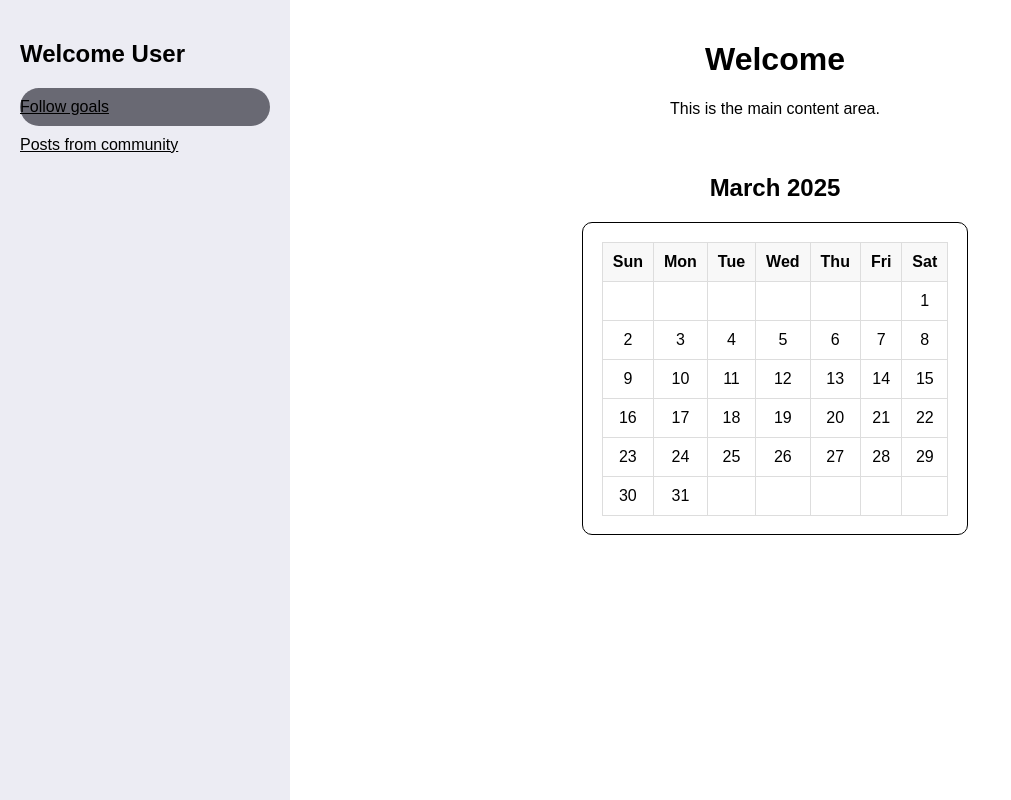
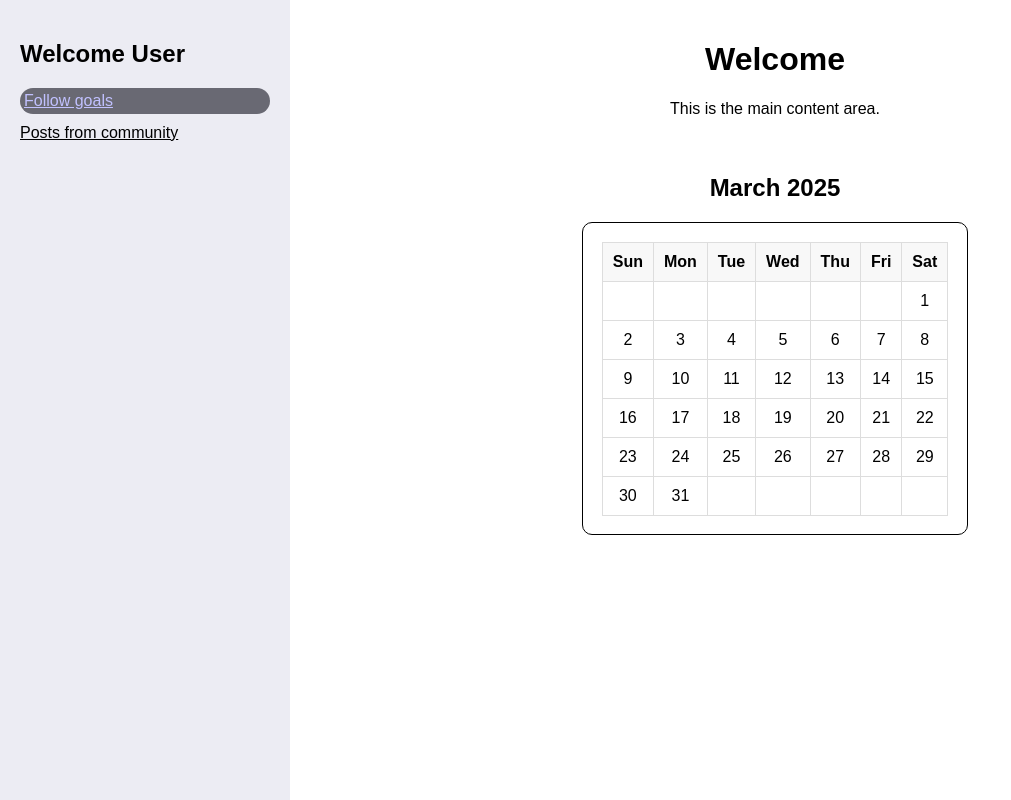
Before and after one commit to Aastha-Desai/HenHacks, a website: page mainFolder/trackProgress.html in a window 1280 px wide. In both pictures the pointer is over the link "Follow goals". Shown: the whole page, without its empty margins (0-1011 px from the left). Drawn offline with Linux system fonts and the light colour scheme.

Commit message:
changed how the side bar looked

```diff
--- a/mainFolder/trackProgress.css
+++ b/mainFolder/trackProgress.css
@@ -21,6 +21,8 @@ body {
 .sidebar a:hover {
     background-color: #696973;
     border-radius: 25px;
+    padding: 4px;
+    color: rgb(193, 193, 255)
 }
 .content {
     margin-left: 270px;
```
